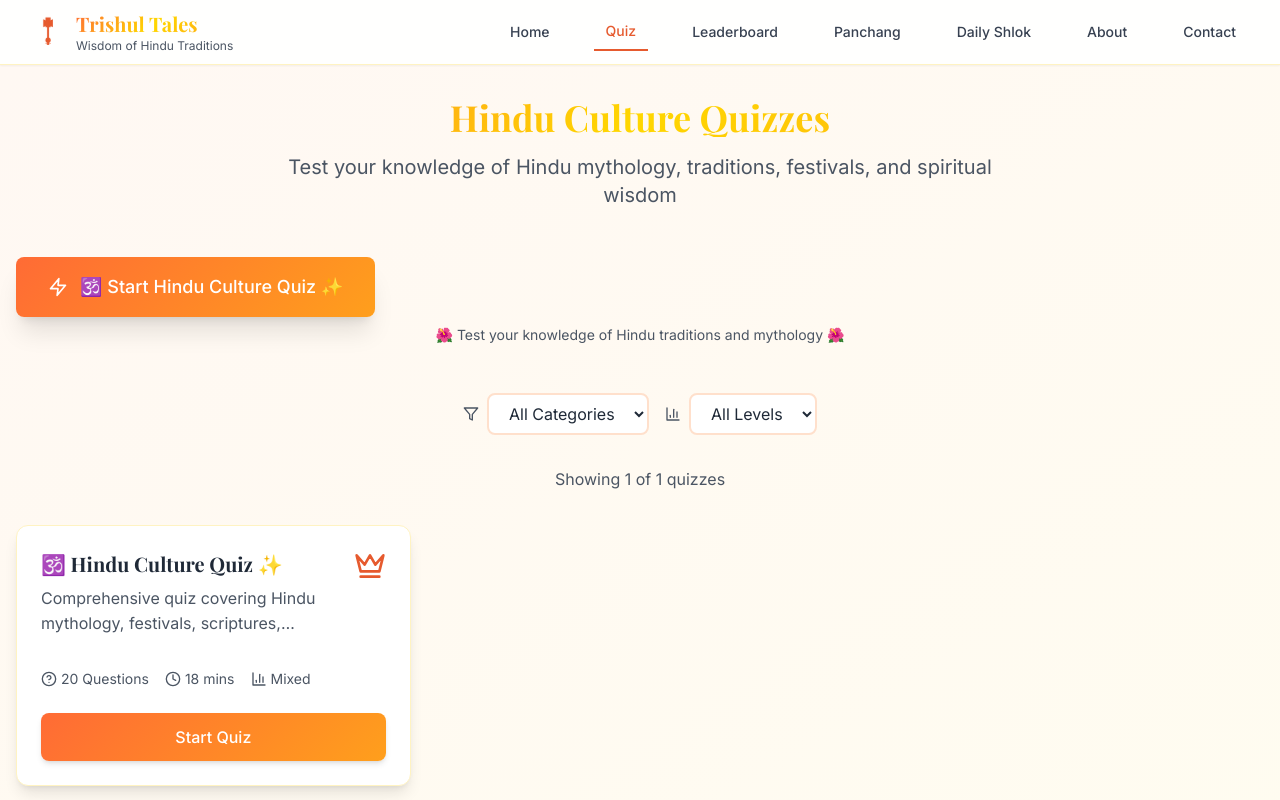
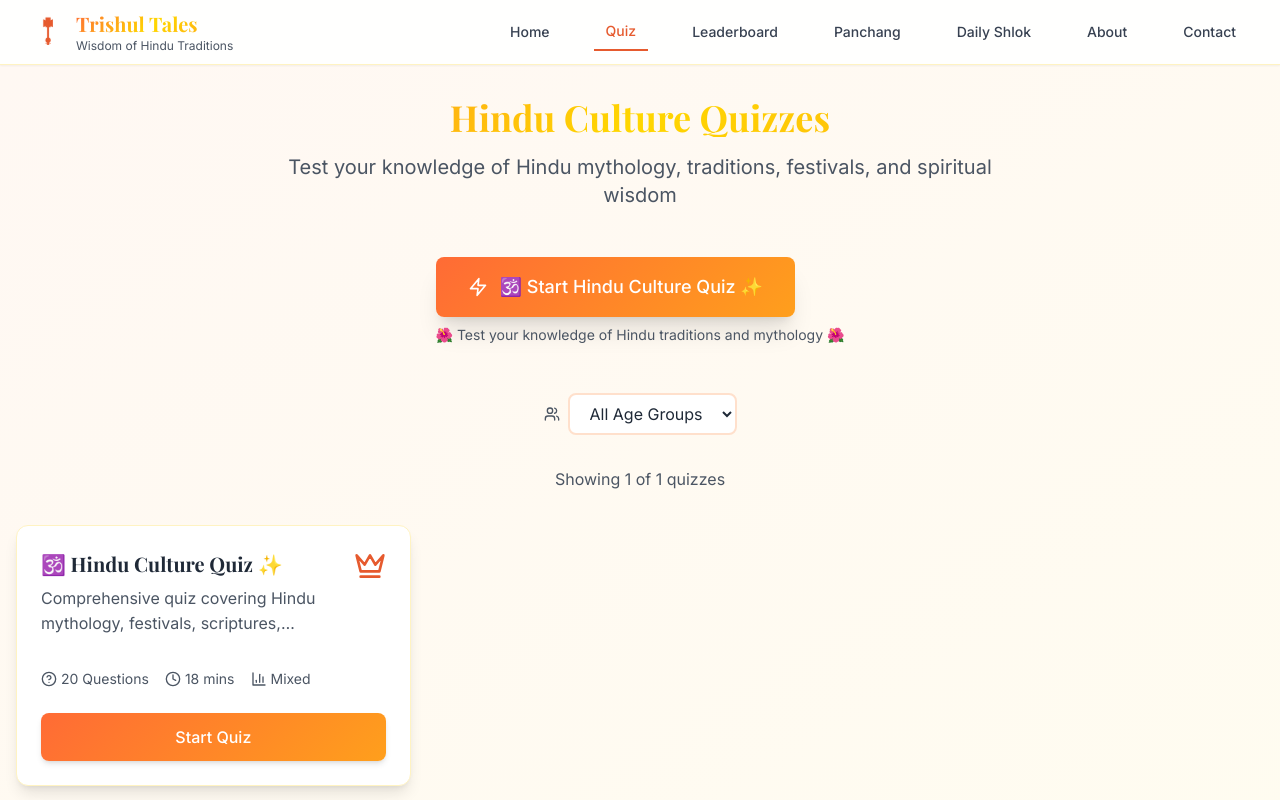
Before and after one commit to apper-apps/illume-trishul-tales, a React (Vite) app: page /quiz in a window 1280 px wide. Shown: the top 800 px of the page. Built offline with nearby package versions, Linux system fonts and the light colour scheme.

Commit message:
Remove category and difficulty filters, add Kids/Adult age group selection, and center Quick Start quiz button

```diff
--- a/src/components/pages/QuizListPage.jsx
+++ b/src/components/pages/QuizListPage.jsx
@@ -13,33 +13,21 @@ const QuizListPage = () => {
   const [filteredQuizzes, setFilteredQuizzes] = useState([])
   const [loading, setLoading] = useState(true)
 const [error, setError] = useState(null)
-  const [selectedCategory, setSelectedCategory] = useState("all")
-  const [selectedDifficulty, setSelectedDifficulty] = useState("all")
   const [selectedAgeGroup, setSelectedAgeGroup] = useState("all")
-  const categories = [
-    { value: "all", label: "All Categories" },
-    { value: "mythology", label: "Mythology" },
-    { value: "festivals", label: "Festivals" },
-    { value: "scriptures", label: "Scriptures" },
-    { value: "traditions", label: "Traditions" },
-    { value: "philosophy", label: "Philosophy" }
+
+  const ageGroups = [
+    { value: "all", label: "All Age Groups" },
+    { value: "kids", label: "Kids" },
+    { value: "adult", label: "Adult" }
   ]
-
-  const difficulties = [
-    { value: "all", label: "All Levels" },
-    { value: "easy", label: "Easy" },
-    { value: "medium", label: "Medium" },
-    { value: "hard", label: "Hard" }
-]
-
-
   useEffect(() => {
     loadQuizzes()
   }, [])
 
 useEffect(() => {
     filterQuizzes()
-  }, [selectedCategory, selectedDifficulty, selectedAgeGroup, quizzes])
+  }, [selectedAgeGroup, quizzes])
+
   const loadQuizzes = async () => {
     try {
       setLoading(true)
@@ -55,14 +43,6 @@ const QuizListPage = () => {
 
 const filterQuizzes = () => {
     let filtered = quizzes
-
-    if (selectedCategory !== "all") {
-      filtered = filtered.filter(quiz => quiz.category === selectedCategory)
-    }
-
-    if (selectedDifficulty !== "all") {
-      filtered = filtered.filter(quiz => quiz.difficulty === selectedDifficulty)
-    }
 
     if (selectedAgeGroup !== "all") {
       filtered = filtered.filter(quiz => quiz.ageGroup === selectedAgeGroup)
@@ -114,8 +94,9 @@ const filterQuizzes = () => {
           initial={{ opacity: 0, y: 20 }}
           animate={{ opacity: 1, y: 0 }}
           transition={{ duration: 0.6, delay: 0.2 }}
-          className="text-center mb-12"
+          className="flex justify-center mb-12"
         >
+          <div className="text-center">
             <Button
               size="lg"
               onClick={() => window.location.href = "/quiz/random"}
@@ -125,8 +106,8 @@ const filterQuizzes = () => {
               🕉️ Start Hindu Culture Quiz ✨
             </Button>
             <p className="text-sm text-gray-600 mt-2">🌺 Test your knowledge of Hindu traditions and mythology 🌺</p>
+          </div>
         </motion.div>
-
 {/* Filters */}
         <motion.div
           initial={{ opacity: 0, y: 20 }}
@@ -134,51 +115,35 @@ const filterQuizzes = () => {
           transition={{ duration: 0.6, delay: 0.4 }}
           className="mb-8"
         >
-<div className="flex flex-col sm:flex-row gap-4 justify-center items-center">
+          <div className="flex justify-center">
+            <div className="flex items-center gap-4">
               <div className="flex items-center gap-2">
-              <ApperIcon name="Filter" className="w-4 h-4 text-gray-600" />
+                <ApperIcon name="Users" className="w-4 h-4 text-gray-600" />
                 <select
-                value={selectedCategory}
-                onChange={(e) => setSelectedCategory(e.target.value)}
+                  value={selectedAgeGroup}
+                  onChange={(e) => setSelectedAgeGroup(e.target.value)}
                   className="px-4 py-2 border-2 border-saffron-200 rounded-lg focus:border-saffron-500 focus:outline-none bg-white"
                 >
-                {categories.map(category => (
-                  <option key={category.value} value={category.value}>
-                    {category.label}
+                  {ageGroups.map(ageGroup => (
+                    <option key={ageGroup.value} value={ageGroup.value}>
+                      {ageGroup.label}
                     </option>
                   ))}
                 </select>
               </div>
 
-            <div className="flex items-center gap-2">
-              <ApperIcon name="BarChart3" className="w-4 h-4 text-gray-600" />
-              <select
-                value={selectedDifficulty}
-                onChange={(e) => setSelectedDifficulty(e.target.value)}
-                className="px-4 py-2 border-2 border-saffron-200 rounded-lg focus:border-saffron-500 focus:outline-none bg-white"
-              >
-                {difficulties.map(difficulty => (
-                  <option key={difficulty.value} value={difficulty.value}>
-                    {difficulty.label}
-                  </option>
-                ))}
-              </select>
-            </div>
-
-{(selectedCategory !== "all" || selectedDifficulty !== "all") && (
+              {selectedAgeGroup !== "all" && (
                 <Button
                   variant="outline"
                   size="sm"
-                onClick={() => {
-                  setSelectedCategory("all")
-                  setSelectedDifficulty("all")
-                }}
+                  onClick={() => setSelectedAgeGroup("all")}
                   className="flex items-center gap-2"
                 >
                   <ApperIcon name="X" className="w-4 h-4" />
-                Clear Filters
+                  Clear Filter
                 </Button>
               )}
+            </div>
           </div>
         </motion.div>
 
@@ -198,12 +163,9 @@ const filterQuizzes = () => {
 {filteredQuizzes.length === 0 ? (
           <Empty
             title="No quizzes found"
-            description="Try adjusting your filters to see more quizzes"
-            actionText="Clear Filters"
-onAction={() => {
-              setSelectedCategory("all")
-              setSelectedDifficulty("all")
-            }}
+            description="Try adjusting your age group filter to see more quizzes"
+            actionText="Clear Filter"
+            onAction={() => setSelectedAgeGroup("all")}
             icon="Search"
           />
         ) : (
```
Lines whose indentation alone changed are shown as unchanged.
